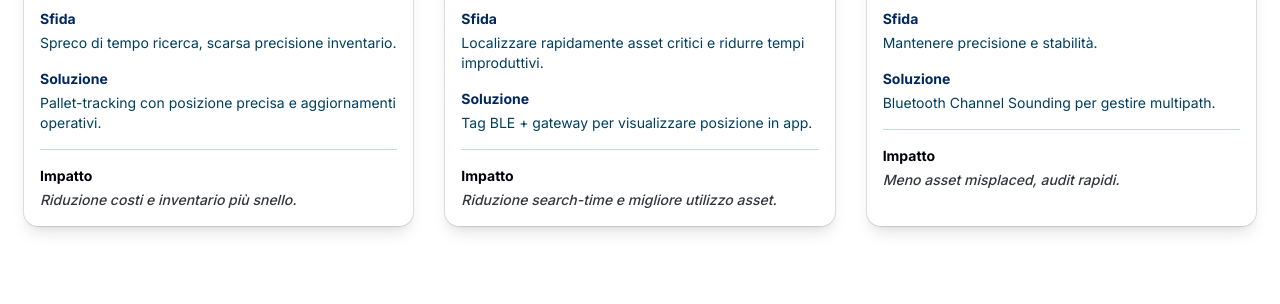
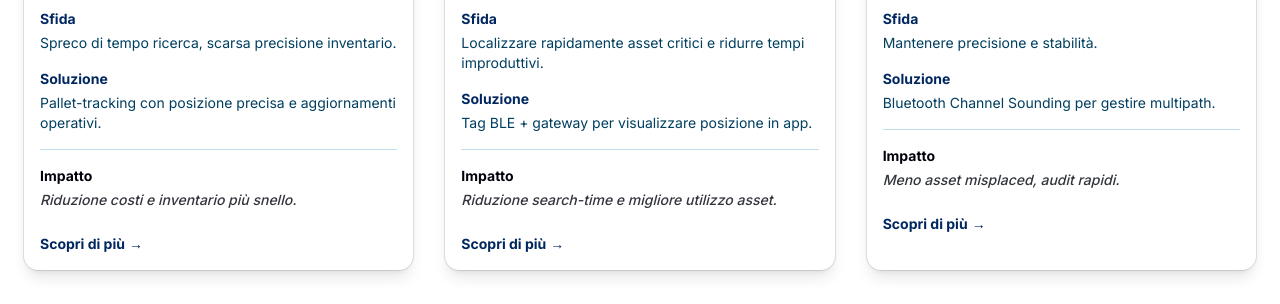
Before and after one commit to andreasalomone/ulisses, a Next.js app: page /logistica in a window 1280 px wide. Shown: the part 4600-4904 px from the top of the page. Built offline with nearby package versions, Linux system fonts and the light colour scheme; no server answers.

Commit message:
new benchmark with links

```diff
--- a/components/sections/shared/benchmark-section.tsx
+++ b/components/sections/shared/benchmark-section.tsx
@@ -1,4 +1,5 @@
 import React from "react";
+import Link from "next/link";
 import { SectionWrapper } from "@/components/shared/section-wrapper";
 import { Card, CardContent, CardHeader, CardTitle } from "@/components/ui/card";
 import { Building2 } from "lucide-react";
@@ -10,6 +11,7 @@ interface BenchmarkItem {
     challenge: string;
     solution: string;
     impact: string;
+    link?: string;
 }
 
 interface BenchmarkSectionProps {
@@ -54,9 +56,22 @@ export function BenchmarkSection({ title, items, extra, variant = "muted" }: Ben
                                     <span className="font-bold text-primary block mb-1">Soluzione</span>
                                     <p className="text-muted-foreground"><BrandText text={item.solution} /></p>
                                 </div>
-                                <div className="pt-4 mt-4 border-t">
-                                    <span className="font-bold text-foreground block mb-1">Impatto</span>
-                                    <p className="font-medium italic text-foreground/80"><BrandText text={item.impact} /></p>
+                                <div className="pt-4 mt-4 border-t flex flex-col gap-4">
+                                    <div>
+                                        <span className="font-bold text-foreground block mb-1">Impatto</span>
+                                        <p className="font-medium italic text-foreground/80"><BrandText text={item.impact} /></p>
+                                    </div>
+                                    {item.link && (
+                                        <div className="pt-2">
+                                            <Link
+                                                href={item.link}
+                                                className="text-primary font-bold hover:underline inline-flex items-center gap-1 group transition-all"
+                                            >
+                                                Scopri di più
+                                                <span className="group-hover:translate-x-1 transition-transform">→</span>
+                                            </Link>
+                                        </div>
+                                    )}
                                 </div>
                             </CardContent>
                         </Card>
--- a/lib/dictionary.ts
+++ b/lib/dictionary.ts
@@ -268,21 +268,24 @@ export const DICTIONARY = {
                     context: "Warehouse con pallet che si 'perdono' tra aree.",
                     challenge: "Spreco di tempo ricerca, scarsa precisione inventario.",
                     solution: "Pallet-tracking con posizione precisa e aggiornamenti operativi.",
-                    impact: "Riduzione costi e inventario più snello."
+                    impact: "Riduzione costi e inventario più snello.",
+                    link: "/knowledge-hub/logistica/geofencing"
                 },
                 {
                     title: "Carrelli e asset mobili",
                     context: "Asset mobili distribuiti su aree ampie.",
                     challenge: "Localizzare rapidamente asset critici e ridurre tempi improduttivi.",
                     solution: "Tag BLE + gateway per visualizzare posizione in app.",
-                    impact: "Riduzione search-time e migliore utilizzo asset."
+                    impact: "Riduzione search-time e migliore utilizzo asset.",
+                    link: "/knowledge-hub/logistica/carrelli"
                 },
                 {
                     title: "Asset tracking in ambienti difficili",
                     context: "Magazzini con metallo e interferenze.",
                     challenge: "Mantenere precisione e stabilità.",
                     solution: "Bluetooth Channel Sounding per gestire multipath.",
-                    impact: "Meno asset misplaced, audit rapidi."
+                    impact: "Meno asset misplaced, audit rapidi.",
+                    link: "/knowledge-hub/logistica/ambienti-difficili"
                 }
             ]
         }
@@ -400,14 +403,16 @@ export const DICTIONARY = {
                     context: "Parcheggi ad alta rotazione con bisogno di dati affidabili.",
                     challenge: "Metodi manuali aumentano errori e ritardi.",
                     solution: "Sensori su singolo stallo per arrivo/partenza e calcolo durata.",
-                    impact: "Dati tempestivi, riduzione errori, ottimizzazione gestione."
+                    impact: "Dati tempestivi, riduzione errori, ottimizzazione gestione.",
+                    link: "/knowledge-hub/smart-parking/occupancy"
                 },
                 {
                     title: "Sensori dual detection",
                     context: "Parcheggi outdoor con pioggia e interferenze.",
                     challenge: "Mantenere alta accuratezza (99%) e ridurre manutenzione.",
-                    solution: "Fusione radar + geomagnetico per stabilità del dato.",
-                    impact: "Reportistica affidabile e confidenza nel sistema."
+                    solution: "Sensori dual detection (Radar + Magnetic).",
+                    impact: "Affidabilità del dato anche in condizioni meteorologiche avverse.",
+                    link: "/knowledge-hub/smart-parking/enforcement"
                 }
             ],
             extra: {
```
